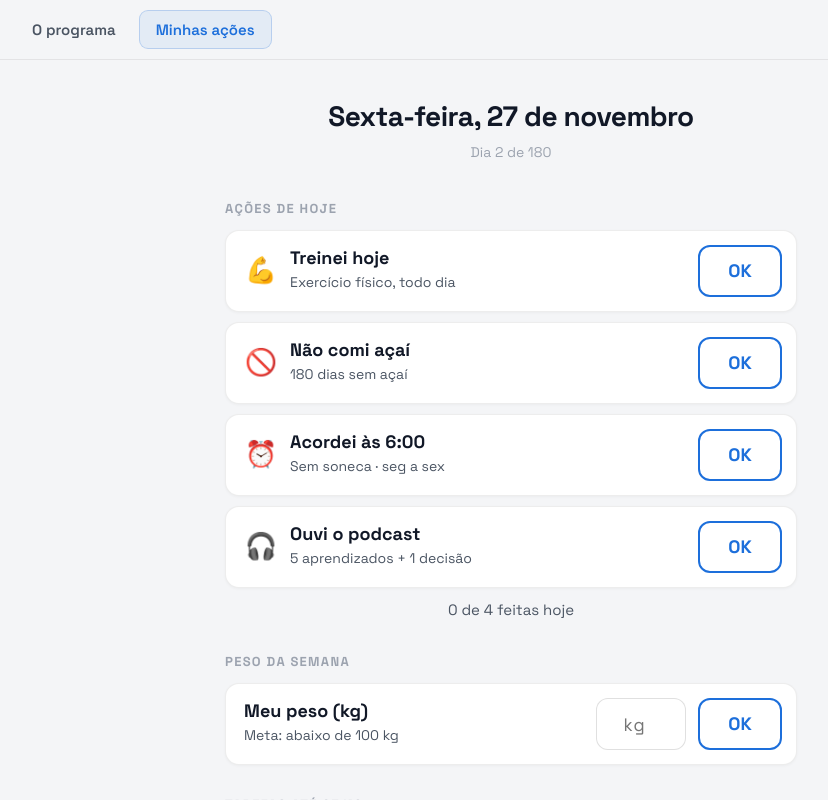
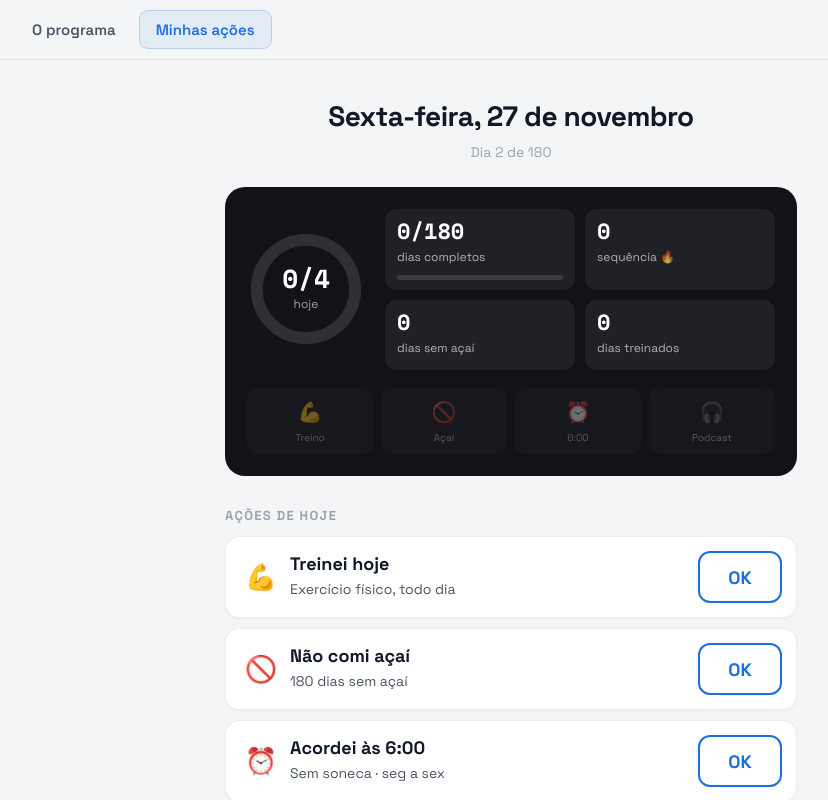
Before and after one commit to grasinunes-jotaco/grasinunes-jotaco, a plain HTML site: page advisory-artur.html in a window 1280 px wide. Both pictures are taken after a click on the button "Minhas ações". Shown: the part 549-1349 px from the top of the page, without its empty margins (129-957 px from the left). Drawn offline with nearby package versions, Linux system fonts and the light colour scheme.

Commit message:
Advisory Arthur: painel visual no topo e jornada de dias completos
Co-Authored-By: Claude Opus 5.5 <noreply@anthropic.com>
Claude-Session: https://claude.ai/code/session_01Tuy8XonQwheBJur6ssFUx8

```diff
--- a/advisory-artur.html
+++ b/advisory-artur.html
@@ -176,6 +176,43 @@ h3.sub{font-size:13px;font-weight:700;color:var(--text2);text-transform:uppercas
 .a-total b{font-family:'Space Mono',monospace;font-size:22px;color:var(--text);}
 .task .a-txt b{font-size:16px;font-weight:600;}
 @media (max-width:560px){.okb{min-width:70px;}.a-txt b{font-size:17px;}}
+
+
+/* PAINEL TOPO */
+.pan{background:var(--ink);color:#fff;border-radius:20px;padding:22px;margin-top:18px;display:grid;grid-template-columns:auto 1fr;gap:18px 20px;align-items:center;}
+.ring{position:relative;width:118px;height:118px;}
+.ring svg{width:100%;height:100%;transform:rotate(-90deg);}
+.rbg{fill:none;stroke:rgba(255,255,255,.12);stroke-width:12;}
+.rfg{fill:none;stroke:#22c55e;stroke-width:12;stroke-linecap:round;stroke-dasharray:314.16;stroke-dashoffset:314.16;transition:stroke-dashoffset .4s;}
+.rtxt{position:absolute;inset:0;display:flex;flex-direction:column;align-items:center;justify-content:center;}
+.rtxt b{font-family:'Space Mono',monospace;font-size:26px;line-height:1;}
+.rtxt span{font-size:12px;color:rgba(255,255,255,.6);margin-top:4px;}
+.pstats{display:grid;grid-template-columns:1fr 1fr;gap:10px;}
+.ps{background:rgba(255,255,255,.06);border-radius:12px;padding:10px 12px;}
+.ps b{display:block;font-family:'Space Mono',monospace;font-size:22px;line-height:1.1;}
+.ps span{font-size:12px;color:rgba(255,255,255,.65);}
+.pbar{height:5px;background:rgba(255,255,255,.12);border-radius:5px;margin-top:6px;overflow:hidden;}
+.pbar i{display:block;height:100%;width:0;background:#22c55e;}
+.pmini{grid-column:1/-1;display:flex;gap:8px;}
+.pm{flex:1;text-align:center;border-radius:10px;padding:8px 4px;background:rgba(255,255,255,.06);font-size:20px;opacity:.4;}
+.pm.ok{background:rgba(34,197,94,.2);opacity:1;}
+.pm.off{opacity:.15;}
+.pm small{display:block;font-size:10px;color:rgba(255,255,255,.7);margin-top:2px;}
+@media (max-width:420px){.pan{grid-template-columns:1fr;justify-items:center;}.pstats{width:100%;}}
+
+/* JORNADA */
+.jr{background:var(--bg2);border:1px solid var(--b1);border-radius:16px;padding:18px;}
+.jr-top{font-size:15px;color:var(--text2);margin-bottom:12px;}
+.jr-top b{font-family:'Space Mono',monospace;font-size:22px;color:var(--green);}
+.jgrid{display:grid;grid-template-columns:repeat(15,1fr);gap:4px;}
+.jgrid i{aspect-ratio:1;border-radius:4px;background:var(--bg3);}
+.jgrid i.c{background:var(--green);}
+.jgrid i.p{background:#bfe8d1;}
+.jgrid i.t{outline:2px solid var(--blue);outline-offset:1px;}
+.jleg{display:flex;gap:16px;font-size:12px;color:var(--text3);margin-top:12px;}
+.jleg span::before{content:"";display:inline-block;width:10px;height:10px;border-radius:3px;margin-right:5px;vertical-align:-1px;}
+.jleg .l1::before{background:var(--green);}.jleg .l2::before{background:#bfe8d1;}.jleg .l3::before{outline:2px solid var(--blue);}
+@media (max-width:560px){.jgrid{grid-template-columns:repeat(10,1fr);}}
 
 /* RESULTADO */
 .result{margin:64px 0 0;background:var(--ink);color:#fff;border-radius:22px;padding:44px 36px;}
@@ -390,6 +427,20 @@ footer b{font-family:'Space Mono',monospace;color:var(--blue);letter-spacing:.04
     <div class="a-sub" id="dsub">Dia 1 de 180</div>
   </div>
 
+  <div class="pan">
+    <div class="ring">
+      <svg viewBox="0 0 120 120"><circle cx="60" cy="60" r="50" class="rbg"/><circle cx="60" cy="60" r="50" class="rfg" id="rfg"/></svg>
+      <div class="rtxt"><b id="rnum">0/4</b><span>hoje</span></div>
+    </div>
+    <div class="pstats">
+      <div class="ps"><b id="p-full">0</b><span>dias completos</span><div class="pbar"><i id="p-fullbar"></i></div></div>
+      <div class="ps"><b id="p-streak">0</b><span>sequência 🔥</span></div>
+      <div class="ps"><b id="p-acai">0</b><span>dias sem açaí</span></div>
+      <div class="ps"><b id="p-treino">0</b><span>dias treinados</span></div>
+    </div>
+    <div class="pmini" id="pmini"></div>
+  </div>
+
   <div class="a-sec">Ações de hoje</div>
   <div id="checks"></div>
 
@@ -406,7 +457,12 @@ footer b{font-family:'Space Mono',monospace;color:var(--blue);letter-spacing:.04
   <div class="a-sec">Tarefas até 25/12</div>
   <div id="tasks"></div>
 
-  <div class="a-total"><b id="s-full">0</b> dias completos de 180</div>
+  <div class="a-sec">Sua jornada · dias completos</div>
+  <div class="jr">
+    <div class="jr-top"><b id="s-full">0</b> de 180 dias completos</div>
+    <div class="jgrid" id="jgrid"></div>
+    <div class="jleg"><span class="l1">Completo</span><span class="l2">Parcial</span><span class="l3">Hoje</span></div>
+  </div>
   <p class="hint">Suas respostas ficam salvas neste celular.</p>
 </main>
 
@@ -416,10 +472,10 @@ footer b{font-family:'Space Mono',monospace;color:var(--blue);letter-spacing:.04
 (function(){
   var START=new Date(2026,10,26), DAYS=180, KEY='advisory-arthur-v1';
   var HABITS=[
-    {k:'treino',i:'💪',t:'Treinei hoje',d:'Exercício físico, todo dia'},
-    {k:'acai',i:'🚫',t:'Não comi açaí',d:'180 dias sem açaí'},
-    {k:'sono',i:'⏰',t:'Acordei às 6:00',d:'Sem soneca · seg a sex',wk:true},
-    {k:'podcast',i:'🎧',t:'Ouvi o podcast',d:'5 aprendizados + 1 decisão'}
+    {k:'treino',i:'💪',t:'Treinei hoje',s:'Treino',d:'Exercício físico, todo dia'},
+    {k:'acai',i:'🚫',t:'Não comi açaí',s:'Açaí',d:'180 dias sem açaí'},
+    {k:'sono',i:'⏰',t:'Acordei às 6:00',s:'6:00',d:'Sem soneca · seg a sex',wk:true},
+    {k:'podcast',i:'🎧',t:'Ouvi o podcast',s:'Podcast',d:'5 aprendizados + 1 decisão'}
   ];
   var TASKS=['Falar com a Simone','Definir a área TikTok Shop','Começar as entrevistas do time','Comprar o Whoop ou o Oura','Escolher o prêmio'];
   var st={d:{},t:{},w:{}};
@@ -430,7 +486,7 @@ footer b{font-family:'Space Mono',monospace;color:var(--blue);letter-spacing:.04
   var dd=new Date(START); dd.setDate(dd.getDate()+cur);
   var K=dd.getFullYear()+'-'+(dd.getMonth()+1)+'-'+dd.getDate();
   var wk=dd.getDay()===0||dd.getDay()===6;
-  function esc(x){return x;}
+  function keyOf(d){return d.getFullYear()+'-'+(d.getMonth()+1)+'-'+d.getDate();}
   function row(icon,title,desc,ok,off,attr){
     return '<div class="a-row'+(ok?' ok':'')+(off?' off':'')+'"><div class="a-ico">'+icon+'</div><div class="a-txt"><b>'+title+'</b><span>'+desc+'</span></div><button class="okb" '+attr+(off?' disabled':'')+'>'+(ok?'✓':'OK')+'</button></div>';
   }
@@ -454,9 +510,27 @@ footer b{font-family:'Space Mono',monospace;color:var(--blue);letter-spacing:.04
     document.getElementById('wok').textContent=w?'✓':'OK';
     var last=null; Object.keys(st.w).forEach(function(k){last=st.w[k];});
     document.getElementById('wmsg').textContent=last?'Último: '+last+' kg':'Meta: abaixo de 100 kg';
-    var full=0; Object.keys(st.d).forEach(function(k){var r=st.d[k],p=k.split('-'),dw=new Date(+p[0],p[1]-1,+p[2]).getDay(),we=dw===0||dw===6;
-      if(r.treino&&r.acai&&r.podcast&&(we||r.sono))full++;});
+    var full=0,acai=0,tr=0,streak=0,g='',lim=Math.min(ti,DAYS-1);
+    for(var i=0;i<DAYS;i++){
+      var di=new Date(START);di.setDate(di.getDate()+i);
+      var r=st.d[keyOf(di)]||{},we=di.getDay()===0||di.getDay()===6;
+      var c=r.treino&&r.acai&&r.podcast&&(we||r.sono), any=r.treino||r.acai||r.podcast||r.sono;
+      if(i<=lim){if(c)full++; if(r.acai)acai++; if(r.treino)tr++;}
+      g+='<i class="'+(c?'c':any?'p':'')+(i===cur?' t':'')+'" title="'+di.toLocaleDateString('pt-BR')+'"></i>';
+    }
+    for(var j=lim;j>=0;j--){var dj=new Date(START);dj.setDate(dj.getDate()+j);var rj=st.d[keyOf(dj)]||{},wj=dj.getDay()===0||dj.getDay()===6;
+      if(rj.treino&&rj.acai&&rj.podcast&&(wj||rj.sono))streak++; else if(j===lim)continue; else break;}
     document.getElementById('s-full').textContent=full;
+    document.getElementById('jgrid').innerHTML=g;
+    document.getElementById('p-full').textContent=full+'/180';
+    document.getElementById('p-fullbar').style.width=(full/180*100)+'%';
+    document.getElementById('p-streak').textContent=streak;
+    document.getElementById('p-acai').textContent=acai;
+    document.getElementById('p-treino').textContent=tr;
+    document.getElementById('rnum').textContent=done+'/'+need;
+    document.getElementById('rfg').style.strokeDashoffset=314.16*(1-(need?done/need:0));
+    var mh='';HABITS.forEach(function(x){var off=x.wk&&wk;mh+='<div class="pm'+(rec[x.k]&&!off?' ok':'')+(off?' off':'')+'">'+x.i+'<small>'+x.s+'</small></div>';});
+    document.getElementById('pmini').innerHTML=mh;
     document.querySelectorAll('[data-h]').forEach(function(b){b.onclick=function(){st.d[K]=st.d[K]||{};st.d[K][b.dataset.h]=!st.d[K][b.dataset.h];save();render();};});
     document.querySelectorAll('[data-task]').forEach(function(b){b.onclick=function(){st.t[b.dataset.task]=!st.t[b.dataset.task];save();render();};});
   }
```
